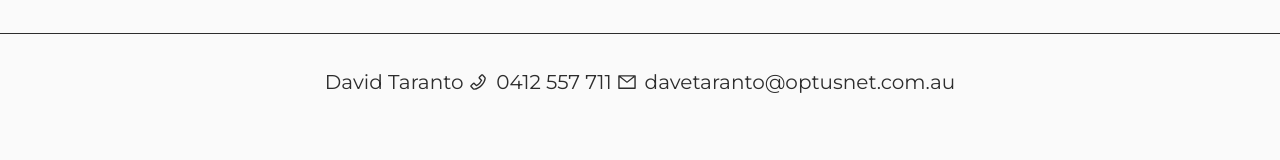
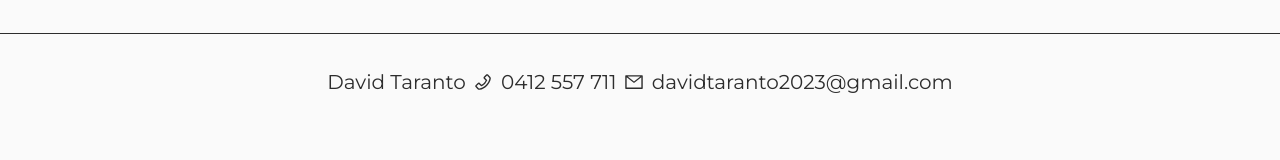
Before and after one commit to CoreyRobertson/Harbour-Plaza, a Next.js app: page / in a window 1280 px wide. Shown: the part 3218-3378 px from the top of the page. Built offline with nearby package versions, Linux system fonts and the light colour scheme.

Commit message:
email update commit

```diff
--- a/components/Footer.jsx
+++ b/components/Footer.jsx
@@ -10,7 +10,7 @@ const Footer = () => {
             <div className='footer_content-container'>
                 <p>David Taranto</p>
                 <p><AiOutlinePhone /> 0412 557 711 </p>
-                <p><AiOutlineMail /> davetaranto@optusnet.com.au</p>
+                <p><AiOutlineMail /> davidtaranto2023@gmail.com</p>
             </div>
             <div className='footer_bottom-container'>
                 {/* <div className='footer_bottom-icons'>
--- a/components/Form.jsx
+++ b/components/Form.jsx
@@ -4,7 +4,7 @@ const Form = () => {
     return (
         <section className='form_container'>
             <h2>MAKE AN ENQUIRY OR BOOK AN INSPECTION</h2>
-            <form action="https://formsubmit.co/davetaranto@optusnet.com.au" method="POST">
+            <form action="https://formsubmit.co/davidtaranto2023@gmail.com" method="POST">
 
                 <input name='name' type='text' placeholder='Your Name'></input>
                 <input name='phone' type='text' placeholder='Your Phone Number'></input>
--- a/components/Header.jsx
+++ b/components/Header.jsx
@@ -10,7 +10,7 @@ const Header = () => {
                     <Image src='/images/shops.jpg' alt='Shops' height={600} width={800} quality={40} layout='responsive' />
                 </div>
             </div>
-            <a href="mailto:davetaranto@optusnet.com.au?subject=Harbour Plaza Enquiry">
+            <a href="mailto:davidtaranto2023@gmail.com?subject=Harbour Plaza Enquiry">
                 <button type='button'>Enquire Now</button>
             </a>
 
```
